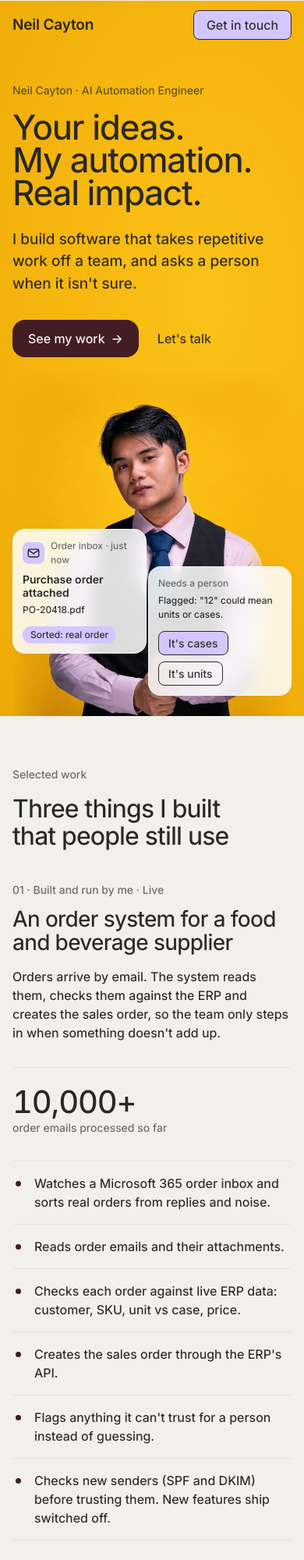
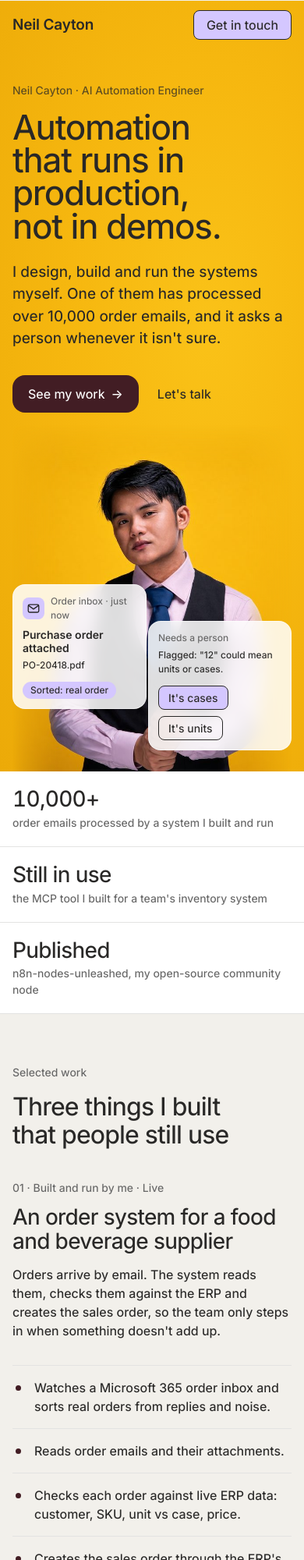
Before and after one commit to k10nite/k10nite.github.io, a plain HTML site: page index.html in a window 390 px wide. Shown: the top 2000 px of the page at 78% size. Drawn offline with Linux system fonts and the light colour scheme.

Commit message:
Sharpen positioning and add a full toolbox section
New hero line and proof strip covering all three pieces of work.
Interactive toolbox lists every confirmed tool, including Notion,
with what it was used for.

```diff
--- a/index.html
+++ b/index.html
@@ -24,6 +24,7 @@
       <nav class="nav__links" aria-label="Primary">
         <a href="#work">Work</a>
         <a href="#how">How I work</a>
+        <a href="#tools">Tools</a>
         <a href="#about">About</a>
         <a href="#experience">Experience</a>
       </nav>
@@ -40,8 +41,8 @@
       <div class="hero__inner">
         <div class="hero__copy">
           <p class="eyebrow">Neil Cayton · AI Automation Engineer</p>
-          <h1>Your ideas.<br>My automation.<br>Real impact.</h1>
-          <p class="hero__sub">I build software that takes repetitive work off a team, and asks a person when it isn't sure.</p>
+          <h1>Automation that runs in production, not in demos.</h1>
+          <p class="hero__sub">I design, build and run the systems myself. One of them has processed over 10,000 order emails, and it asks a person whenever it isn't sure.</p>
           <div class="hero__cta">
             <a class="btn-wine" href="#work">See my work <span aria-hidden="true">→</span></a>
             <a class="btn-plain" href="#contact">Let's talk</a>
@@ -91,6 +92,15 @@
       </div>
     </section>
 
+    <!-- Proof -->
+    <section class="proof" aria-label="At a glance">
+      <div class="proof__grid proof__grid--three">
+        <div class="proof__cell"><span class="proof__num" data-count="10000" data-suffix="+">10,000+</span><span class="proof__label">order emails processed by a system I built and run</span></div>
+        <div class="proof__cell"><span class="proof__num">Still in use</span><span class="proof__label">the MCP tool I built for a team's inventory system</span></div>
+        <div class="proof__cell"><span class="proof__num">Published</span><span class="proof__label">n8n-nodes-unleashed, my open-source community node</span></div>
+      </div>
+    </section>
+
     <!-- Work intro -->
     <section class="section section--intro" id="work">
       <div class="wrap">
@@ -107,7 +117,6 @@
             <p class="piece__n">01 · Built and run by me · Live</p>
             <h3 class="heading heading--lg" id="p1Title">An order system for a food and beverage supplier</h3>
             <p>Orders arrive by email. The system reads them, checks them against the ERP and creates the sales order, so the team only steps in when something doesn't add up.</p>
-            <p class="stat"><span class="stat__num" data-count="10000" data-suffix="+">10,000+</span><span class="stat__label">order emails processed so far</span></p>
           </div>
           <ul class="facts">
             <li>Watches a Microsoft 365 order inbox and sorts real orders from replies and noise.</li>
@@ -245,6 +254,24 @@
       </div>
     </section>
 
+    <!-- Tools -->
+    <section class="section" id="tools" aria-labelledby="toolsTitle">
+      <div class="wrap">
+        <p class="eyebrow">Tools</p>
+        <h2 class="display" id="toolsTitle">Every tool here is one I've used on real work</h2>
+        <p class="sub">Pick one to see what I used it for.</p>
+        <div class="toolbox">
+          <div class="toolbox__list" id="toolList" role="group" aria-label="Tools"></div>
+          <div class="toolbox__panel" id="toolPanel" aria-live="polite">
+            <p class="toolbox__kind" id="toolKind"></p>
+            <h3 class="toolbox__name" id="toolName"></h3>
+            <p class="toolbox__text" id="toolText"></p>
+          </div>
+        </div>
+        <p class="fine">Also from research and earlier builds: computer vision, Hugging Face, RASA NLU, FAISS, FastAPI, React.</p>
+      </div>
+    </section>
+
     <!-- About -->
     <section class="section" id="about" aria-labelledby="aboutTitle">
       <div class="wrap about">
@@ -257,15 +284,12 @@
           <p><a class="link" href="https://linkedin.com/in/neil-cayton" target="_blank" rel="noopener">LinkedIn</a> · <a class="link" href="https://github.com/k10nite" target="_blank" rel="noopener">GitHub</a></p>
         </div>
 
-        <div class="skills">
-          <div class="tabs tabs--skills tabs--four" role="tablist" aria-label="Tools" id="skillTabs">
-            <button role="tab" class="tab" aria-selected="true" data-skill="build">Build</button>
-            <button role="tab" class="tab" aria-selected="false" data-skill="run">Run</button>
-            <button role="tab" class="tab" aria-selected="false" data-skill="agents">Agents</button>
-            <button role="tab" class="tab" aria-selected="false" data-skill="research">Research</button>
-          </div>
-          <div class="skills__panel" id="skillPanel" role="tabpanel" aria-live="polite"></div>
-        </div>
+        <ul class="facts">
+          <li>I build it end to end, then I'm the one who keeps it running.</li>
+          <li>I check against real data before anything goes live.</li>
+          <li>New features ship switched off and get turned on deliberately.</li>
+          <li>When the software can't be sure, a person makes the call.</li>
+        </ul>
       </div>
     </section>
 
@@ -370,7 +394,7 @@
       <div class="footer__col">
         <h2>About</h2>
         <a href="#how">How I work</a>
-        <a href="#about">Tools</a>
+        <a href="#tools">Tools</a>
         <a href="#experience">Experience</a>
       </div>
       <div class="footer__col">
--- a/script.js
+++ b/script.js
@@ -216,24 +216,38 @@
       : 'Now: the team works through the MCP tool.';
   });
 
-  /* ---------- Skills ---------- */
-  const SKILLS = {
-    build: ['Python', 'TypeScript', 'MCP tools', 'n8n community nodes', 'FastAPI', 'React'],
-    run: ['Supabase', 'Railway', 'Microsoft 365 / Outlook', 'Make.com', 'Notion', 'Apify', 'Apollo'],
-    agents: ['Claude Code', 'MCP', 'Parallel coding agents', 'Scheduled pipeline checks'],
-    research: ['Computer vision', 'Hugging Face', 'RASA NLU', 'FAISS', 'XGBoost', 'Google Earth Engine']
+  /* ---------- Toolbox ---------- */
+  const TOOLS = [
+    ['Claude Code', 'Agents', 'My daily driver since its release. I use it for debugging and scheduled pipeline checks, and I run coding agents in parallel on a server, 10 at once in one design brainstorm.'],
+    ['MCP', 'Agents', 'I built an MCP tool for an inventory system after working out an API workaround with that system\'s own developers. The team still uses it.'],
+    ['Python', 'Build', 'One of the two languages I build in, from university research work to production tooling.'],
+    ['TypeScript', 'Build', 'The other language I build in, for the systems I ship and run.'],
+    ['Supabase', 'Data', 'The database behind the order system. It is also what I pitched when Notion was being stretched into a database.'],
+    ['Railway', 'Deploy', 'Where I deploy. The order system runs here, and I moved to it from n8n.'],
+    ['Microsoft 365 / Outlook', 'Integrate', 'The order system watches a Microsoft 365 inbox and sorts real orders from replies and noise.'],
+    ['Notion', 'Data', 'The team\'s workspace. It was being used as a database, so I pitched Supabase and Airtable for better data management.'],
+    ['n8n', 'Automate', 'I wrote and published n8n-nodes-unleashed, an open-source community node package.'],
+    ['Make.com', 'Automate', 'Visual workflow automation, for the jobs where a scenario is quicker than custom code.'],
+    ['Apify', 'Research', 'Web data collection for lead research.'],
+    ['Apollo', 'Research', 'Prospect data for lead research.']
+  ];
+  const toolList = $('#toolList');
+  const showTool = (i) => {
+    const [name, kind, text] = TOOLS[i];
+    $$('button', toolList).forEach((b, n) => b.setAttribute('aria-pressed', String(n === i)));
+    $('#toolKind').textContent = kind;
+    $('#toolName').textContent = name;
+    $('#toolText').textContent = text;
+    const p = $('#toolPanel');
+    p.classList.remove('is-swap'); void p.offsetWidth; p.classList.add('is-swap');
   };
-  const panel = $('#skillPanel');
-  const showSkills = (key) => {
-    panel.replaceChildren(...SKILLS[key].map((s, i) => {
-      const el = document.createElement('span');
-      el.textContent = s;
-      el.style.animationDelay = `${i * 35}ms`;
-      return el;
-    }));
-  };
-  wireTabs($('#skillTabs'), (t) => showSkills(t.dataset.skill));
-  showSkills('build');
+  TOOLS.forEach(([name], i) => {
+    const b = document.createElement('button');
+    b.type = 'button'; b.className = 'pill pill--lg'; b.textContent = name;
+    b.addEventListener('click', () => showTool(i));
+    toolList.append(b);
+  });
+  showTool(0);
 
   /* ---------- Copy email ---------- */
   const copy = $('#copyEmail');
@@ -248,7 +262,7 @@
   });
 
   /* ---------- Reveal on scroll ---------- */
-  const revealEls = $$('.card, .xp__row, .display, .piece, .sim, .skills, .repo');
+  const revealEls = $$('.card, .xp__row, .display, .piece, .sim, .toolbox, .repo');
   revealEls.forEach((el) => el.setAttribute('data-reveal', ''));
   const revIO = new IntersectionObserver((entries) => {
     entries.forEach((en) => {
--- a/styles.css
+++ b/styles.css
@@ -417,3 +417,26 @@ svg { width: 18px; height: 18px; fill: none; stroke: currentColor; stroke-width:
   .mflow__box--tool, .mflow__box--tool.is-off { transform: none; }
   .tabs--four { grid-template-columns: 1fr 1fr; }
 }
+
+/* ---------- Proof (three) + toolbox ---------- */
+.proof__grid--three { grid-template-columns: repeat(3, 1fr); }
+.proof__grid--three .proof__num { font-size: clamp(28px, 3.2vw, 40px); letter-spacing: -.025em; }
+.toolbox { display: grid; grid-template-columns: 1fr 1fr; gap: 40px; margin-top: 40px; align-items: start; }
+.toolbox__list { display: flex; flex-wrap: wrap; gap: 8px; }
+.pill--lg { padding: 10px 18px; font-size: 16px; }
+.toolbox__panel { background: var(--paper); border: 1px solid var(--mist); border-radius: var(--r-card); padding: 32px; min-height: 220px; }
+.toolbox__panel.is-swap > * { animation: pop .35s var(--ease) both; }
+.toolbox__kind { font-size: 14px; color: var(--stone); }
+.toolbox__name { font-size: clamp(28px, 3vw, 40px); font-weight: 460; letter-spacing: -.025em; line-height: 1.1; margin: 4px 0 16px; }
+.toolbox__text { font-size: 19px; max-width: 40ch; }
+.about .facts { margin-top: 36px; }
+h1 { text-wrap: balance; }
+@media (max-width: 900px) {
+  .proof__grid--three { grid-template-columns: 1fr; }
+  .proof__grid--three .proof__cell { border-left: 0 !important; border-top: 1px solid var(--mist) !important; }
+  .proof__grid--three .proof__cell:first-child { border-top: 0 !important; }
+  .toolbox { grid-template-columns: 1fr; gap: 24px; }
+  .toolbox__panel { padding: 24px; min-height: 0; }
+  .toolbox__text { font-size: 16px; }
+  .about .facts { margin-top: 0; }
+}
```
